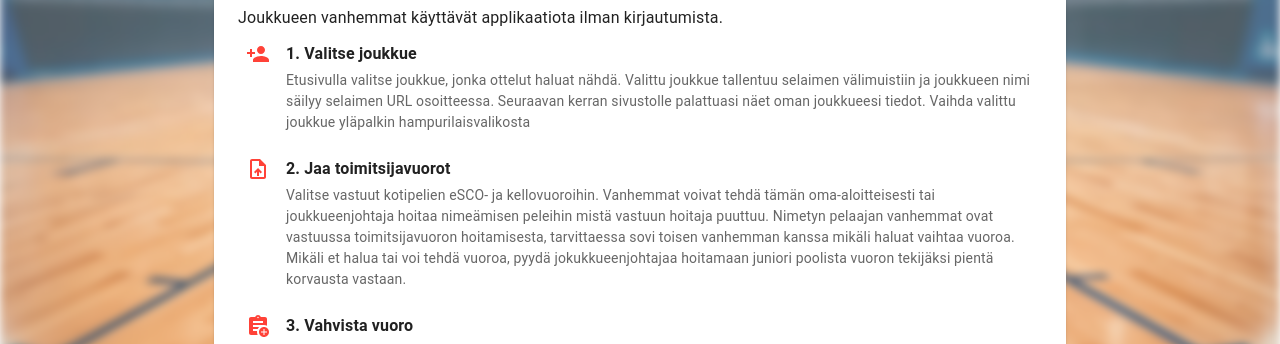
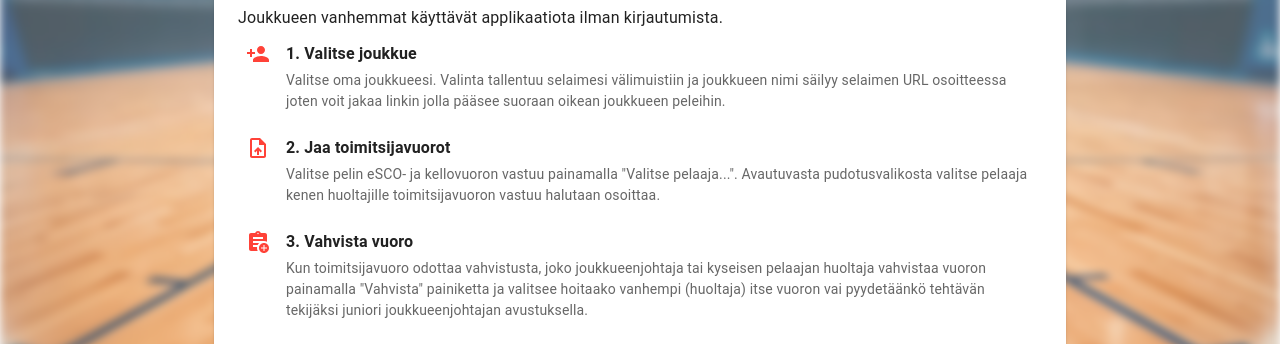
Before and after one commit to kirkkala/homegame-officials, a Next.js app: page /kayttoohjeet in a window 1280 px wide. Shown: the part 425-769 px from the top of the page. Built offline with nearby package versions, Linux system fonts and the light colour scheme; no server answers; what @mui/material-nextjs would draw is missing.

Commit message:
Instructions update

```diff
--- a/app/kayttoohjeet/page.tsx
+++ b/app/kayttoohjeet/page.tsx
@@ -68,7 +68,7 @@ export default function KaijttoohjeetPage() {
               </ListItemIcon>
               <ListItemText
                 primary="1. Valitse joukkue"
-                secondary="Etusivulla valitse joukkue, jonka ottelut haluat nähdä. Valittu joukkue tallentuu selaimen välimuistiin ja joukkueen nimi säilyy selaimen URL osoitteessa. Seuraavan kerran sivustolle palattuasi näet oman joukkueesi tiedot. Vaihda valittu joukkue yläpalkin hampurilaisvalikosta"
+                secondary="Valitse oma joukkueesi. Valinta tallentuu selaimesi välimuistiin ja joukkueen nimi säilyy selaimen URL osoitteessa joten voit jakaa linkin jolla pääsee suoraan oikean joukkueen peleihin."
                 className="steps-list-text"
               />
             </ListItem>
@@ -78,7 +78,7 @@ export default function KaijttoohjeetPage() {
               </ListItemIcon>
               <ListItemText
                 primary="2. Jaa toimitsijavuorot"
-                secondary="Valitse vastuut kotipelien eSCO- ja kellovuoroihin. Vanhemmat voivat tehdä tämän oma-aloitteisesti tai joukkueenjohtaja hoitaa nimeämisen peleihin mistä vastuun hoitaja puuttuu. Nimetyn pelaajan vanhemmat ovat vastuussa toimitsijavuoron hoitamisesta, tarvittaessa sovi toisen vanhemman kanssa mikäli haluat vaihtaa vuoroa. Mikäli et halua tai voi tehdä vuoroa, pyydä jokukkueenjohtajaa hoitamaan juniori poolista vuoron tekijäksi pientä korvausta vastaan."
+                secondary='Valitse pelin eSCO- ja kellovuoron vastuu painamalla "Valitse pelaaja...". Avautuvasta pudotusvalikosta valitse pelaaja kenen huoltajille toimitsijavuoron vastuu halutaan osoittaa.'
                 className="steps-list-text"
               />
             </ListItem>
@@ -88,7 +88,7 @@ export default function KaijttoohjeetPage() {
               </ListItemIcon>
               <ListItemText
                 primary="3. Vahvista vuoro"
-                secondary='Kun toimitsijavuoro on tilassa "Vahvista", paina toimitsijavuoron painiketta ja merkitse hoitaako vuoron huoltaja vai juniori poolista. Juniorille poolista maksetaan 20 € korvaus toimitsijavuoron tekemisestä. Pyydä joukkueenjohtajaa hankkimaan juniori toimitsijapoolista hyvissä ajoin mikäli haluat käyttää tätä vaihtoehtoa.'
+                secondary='Kun toimitsijavuoro odottaa vahvistusta, joko joukkueenjohtaja tai kyseisen pelaajan huoltaja vahvistaa vuoron painamalla "Vahvista" painiketta ja valitsee hoitaako vanhempi (huoltaja) itse vuoron vai pyydetäänkö tehtävän tekijäksi juniori joukkueenjohtajan avustuksella.'
                 className="steps-list-text"
               />
             </ListItem>
```
